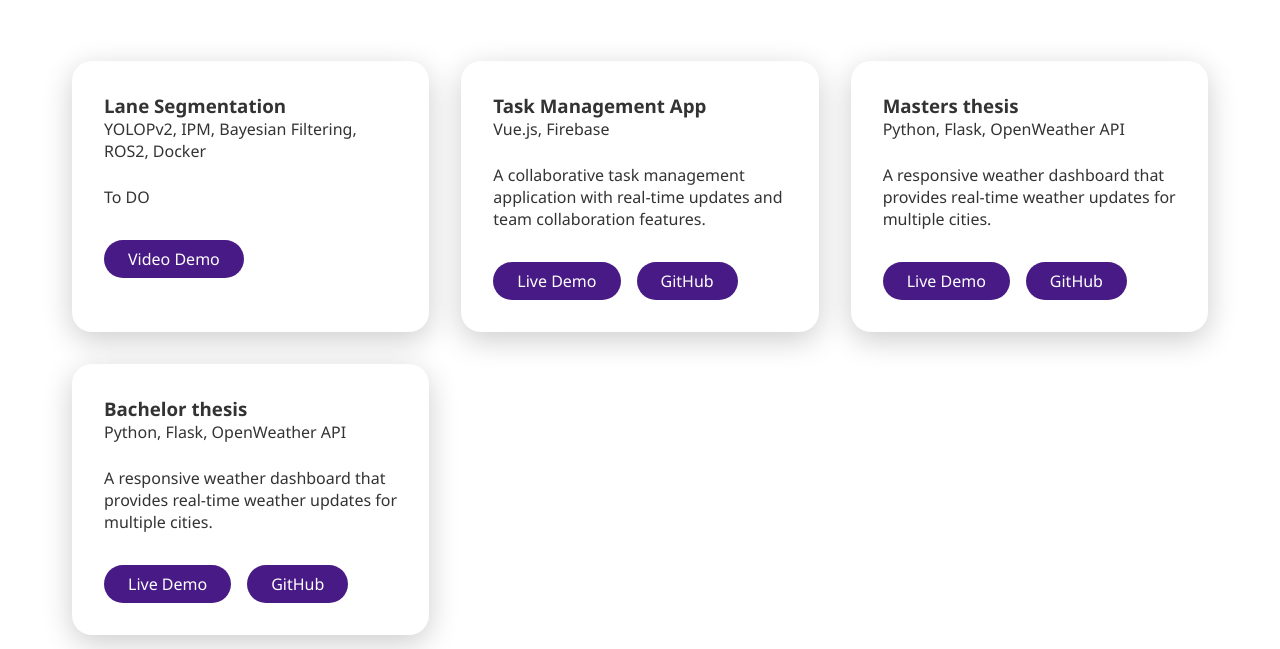
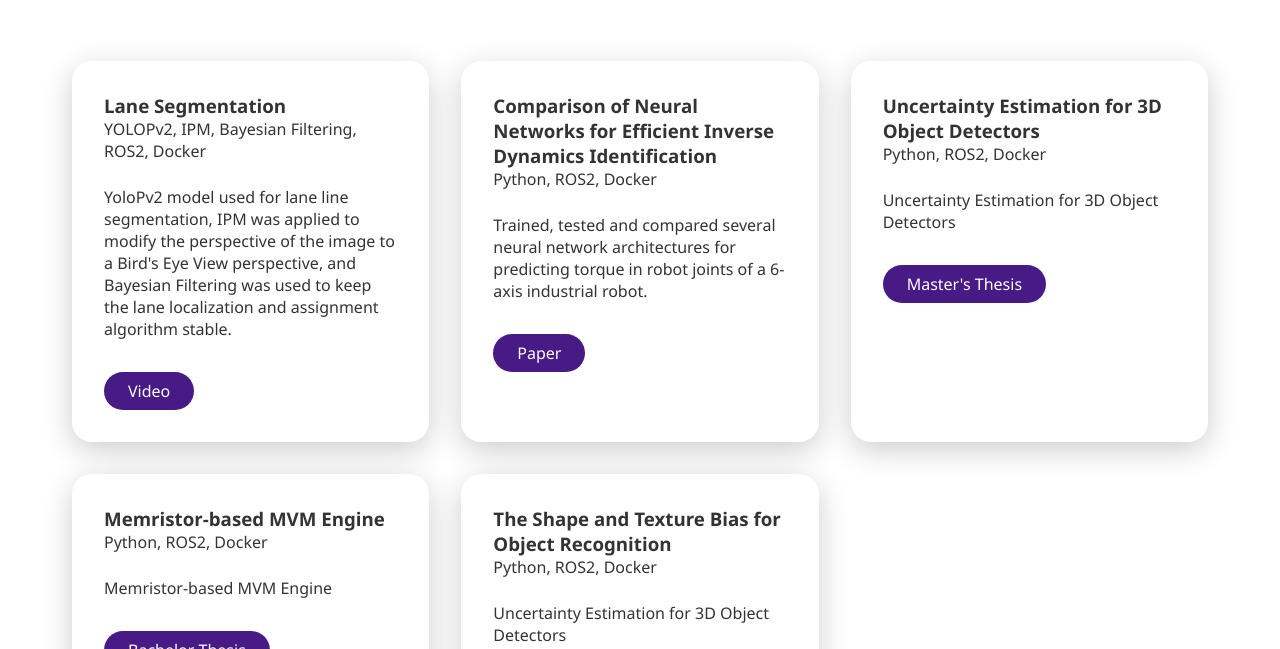
Before and after one commit to SVilcheaz/svilcheaz.github.io, a plain HTML site: page projects.html in a window 1280 px wide. Shown: the part 151-800 px from the top of the page. Drawn offline with Linux system fonts and the light colour scheme.

Commit message:
projects content

```diff
--- a/lang/en.json
+++ b/lang/en.json
@@ -40,23 +40,32 @@
     "project1": {
       "title": "Lane Segmentation",
       "tech": "YOLOPv2, IPM, Bayesian Filtering, ROS2, Docker",
-      "description": "To DO",
-      "demo": "Demo Video",
-      "github": "GitHub"
+      "description": "YoloPv2 model used for lane line segmentation, IPM was applied to modify the perspective of the image to a Bird's Eye View perspective, and Bayesian Filtering was used to keep the lane localization and assignment algorithm stable.",
+      "demo": "Video"
     },
     "project2": {
-      "title": "Task Management App",
-      "tech": "Vue.js, Firebase",
-      "description": "A collaborative task management application with real-time updates and team collaboration features.",
-      "demo": "Live Demo",
-      "github": "GitHub"
+      "title": "Comparison of Neural Networks for Efficient Inverse Dynamics Identification",
+      "tech": "Python, ROS2, Docker",
+      "description": "Trained, tested and compared several neural network architectures for predicting torque in robot joints of a 6-axis industrial robot.",
+      "demo": "Paper"
     },
     "project3": {
-      "title": "Weather Dashboard",
-      "tech": "Python, Flask, OpenWeather API",
-      "description": "A reactive weather overview that provides current weather data for multiple cities.",
-      "demo": "Live Demo",
-      "github": "GitHub"
+      "title": "Uncertainty Estimation for 3D Object Detectors",
+      "tech": "Python, ROS2, Docker",
+      "description": "Uncertainty Estimation for 3D Object Detectors",
+      "demo": "Master's Thesis"
+    },
+    "project4": {
+      "title": "Memristor-based MVM Engine",
+      "tech": "Python, ROS2, Docker",
+      "description": "Memristor-based MVM Engine",
+      "demo": "Bachelor Thesis"
+    },
+    "project5": {
+      "title": "The Shape and Texture Bias for Object Recognition",
+      "tech": "Python, ROS2, Docker",
+      "description": "Uncertainty Estimation for 3D Object Detectors",
+      "demo": "Report"
     }
   },
   "experience": {
--- a/projects.html
+++ b/projects.html
@@ -39,13 +39,15 @@
   <div class="section active" id="projects">
     <h1 data-i18n="projects.title">My Projects</h1>
     <div class="projects-grid">
+
+
       <div class="project-card">
         <div class="project-content">
-          <h3 data-i18n="projects.project1.title">Lane Segmentation</h3>
+          <h3 data-i18n="projects.project1.title">Lane Line Detection Algorithm</h3>
           <p class="project-tech" data-i18n="projects.project1.tech">YOLOPv2, IPM, Bayesian Filtering, ROS2, Docker</p>
-          <p data-i18n="projects.project1.description">A full-stack e-commerce platform with user authentication, product management, and payment integration.</p>
+          <p data-i18n="projects.project1.description">YoloPv2 model used for lane line segmentation, IPM was applied to modify the perspective of the image to a Bird's Eye View perspective, and Bayesian Filtering was used to keep the lane localization and assignment algorithm stable.</p>
           <div class="project-links">
-            <a href="source/LaneAnalysis.mp4" target="_blank" class="project-link">Video Demo</a>
+            <a href="source/LaneAnalysis.mp4" target="_blank" class="project-link" data-i18n="projects.project1.demo">Video Demo</a>
           </div>
         </div>
       </div>
@@ -53,38 +55,48 @@
       <div class="project-card">
         <div class="project-content">
           <h3 data-i18n="projects.project2.title">WZL Paper</h3>
-          <p class="project-tech" data-i18n="projects.project2.tech">Vue.js, Firebase</p>
+          <p class="project-tech" data-i18n="projects.project2.tech">Vue.js</p>
           <p data-i18n="projects.project2.description">A collaborative task management application with real-time updates and team collaboration features.</p>
           <div class="project-links">
-            <a href="#" class="project-link" data-i18n="projects.project2.demo">Live Demo</a>
-            <a href="#" class="project-link" data-i18n="projects.project2.github">GitHub</a>
+            <a href="source/NewtonianNN.pdf" target="_blank" class="project-link" data-i18n="projects.project2.demo">Live Demo</a>
           </div>
         </div>
       </div>
 
       <div class="project-card">
         <div class="project-content">
-          <h3>Masters thesis</h3>
-          <p class="project-tech">Python, Flask, OpenWeather API</p>
-          <p>A responsive weather dashboard that provides real-time weather updates for multiple cities.</p>
+          <h3 data-i18n="projects.project3.title">Master Thesis</h3>
+          <p class="project-tech" data-i18n="projects.project3.tech">Vue.js, Firebase</p>
+          <p data-i18n="projects.project3.description">A collaborative task management application with real-time updates and team collaboration features.</p>
           <div class="project-links">
-            <a href="#" class="project-link">Live Demo</a>
-            <a href="#" class="project-link">GitHub</a>
+            <a href="source/MA.pdf" target="_blank" class="project-link" data-i18n="projects.project3.demo">Live Demo</a>
           </div>
         </div>
       </div>
 
       <div class="project-card">
         <div class="project-content">
-          <h3>Bachelor thesis</h3>
-          <p class="project-tech">Python, Flask, OpenWeather API</p>
-          <p>A responsive weather dashboard that provides real-time weather updates for multiple cities.</p>
+          <h3 data-i18n="projects.project4.title">Bachelor thesis</h3>
+          <p class="project-tech" data-i18n="projects.project4.tech">Python, ROS2, Docker</p>
+          <p data-i18n="projects.project4.description">Uncertainty Estimation for 3D Object Detectors</p>
           <div class="project-links">
-            <a href="#" class="project-link">Live Demo</a>
-            <a href="#" class="project-link">GitHub</a>
+            <a href="source/BA.pdf" target="_blank" class="project-link" data-i18n="projects.project4.demo">Live Demo</a>
           </div>
         </div>
       </div>
+
+      <div class="project-card">
+        <div class="project-content">
+          <h3 data-i18n="projects.project5.title">Bachelor thesis</h3>
+          <p class="project-tech" data-i18n="projects.project5.tech">Python, ROS2, Docker</p>
+          <p data-i18n="projects.project5.description">Uncertainty Estimation for 3D Object Detectors</p>
+          <div class="project-links">
+            <a href="source/Bias_in_Computer_Vision.pdf" target="_blank" class="project-link" data-i18n="projects.project5.demo">Live Demo</a>
+          </div>
+        </div>
+      </div>
+
+
     </div>
   </div>
 </body>
```
